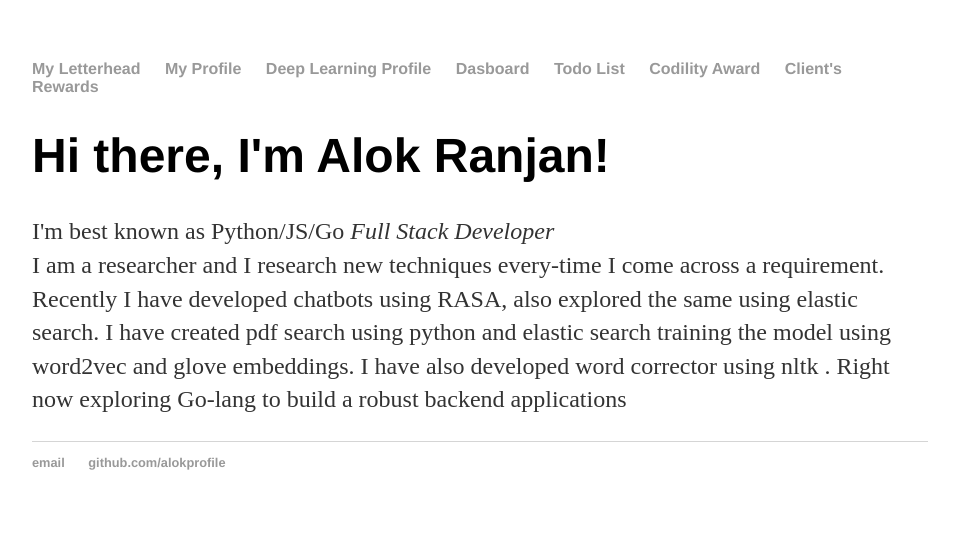
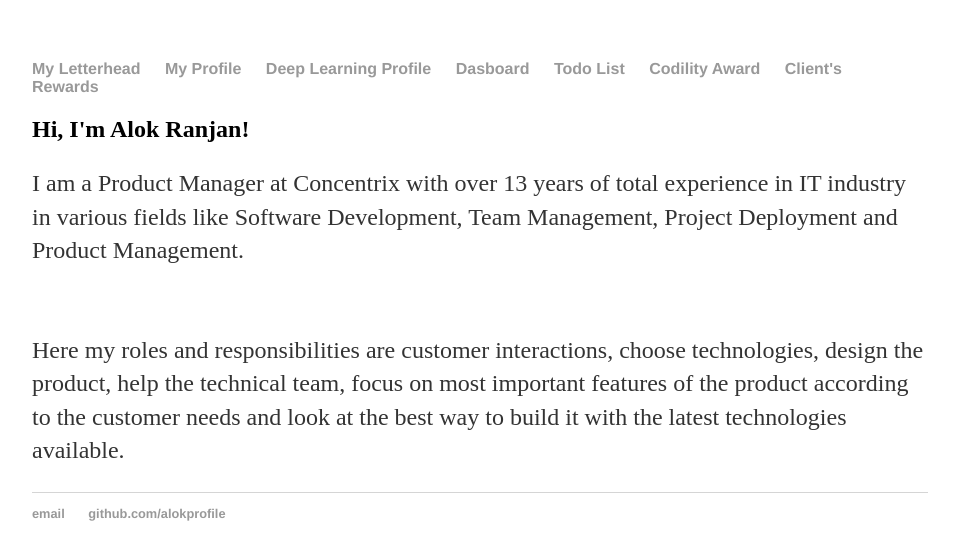
Before and after one commit to alokranjan04/alokranjan04.github.io, a Jekyll site: the page built from index.html, in a window 1280 px wide. Shown: the top 560 px of the page, without its empty margins (160-1119 px from the left). Built offline with Jekyll 4.4.1, drawn with Linux system fonts in a browser that asks for light colours; Markdown is read by kramdown in place of the engine named in the settings.

Commit message:
Updated my profile as a product manager

```diff
--- a/index.html
+++ b/index.html
@@ -3,6 +3,7 @@ layout: default
 title: Alok Ranjan
 ---
 <div class="blurb">
-	<h1>Hi there, I'm Alok Ranjan! </h1>
-	<p>I'm best known as Python/JS/Go  <em>Full Stack Developer</em><br/> I am a researcher and I research new techniques every-time I come across a requirement. Recently I have developed chatbots using RASA, also explored the same using elastic search. I have created pdf search using python and elastic search training the model using word2vec and glove embeddings. I have also developed word corrector using nltk . Right now exploring Go-lang to build a robust backend applications </p>
+	<h2>Hi, I'm Alok Ranjan! </h2>
+	<p>I am a Product Manager at Concentrix with over 13 years of total experience in IT industry in various fields like Software Development, Team Management, Project Deployment and  Product Management.</p>
+<br/><p> Here my roles and responsibilities  are  customer interactions, choose technologies, design the product, help the technical team, focus on most important features of the product according to the customer needs and look at the best way to build it with the  latest technologies available.</p>
 </div><!-- /.blurb -->
```
